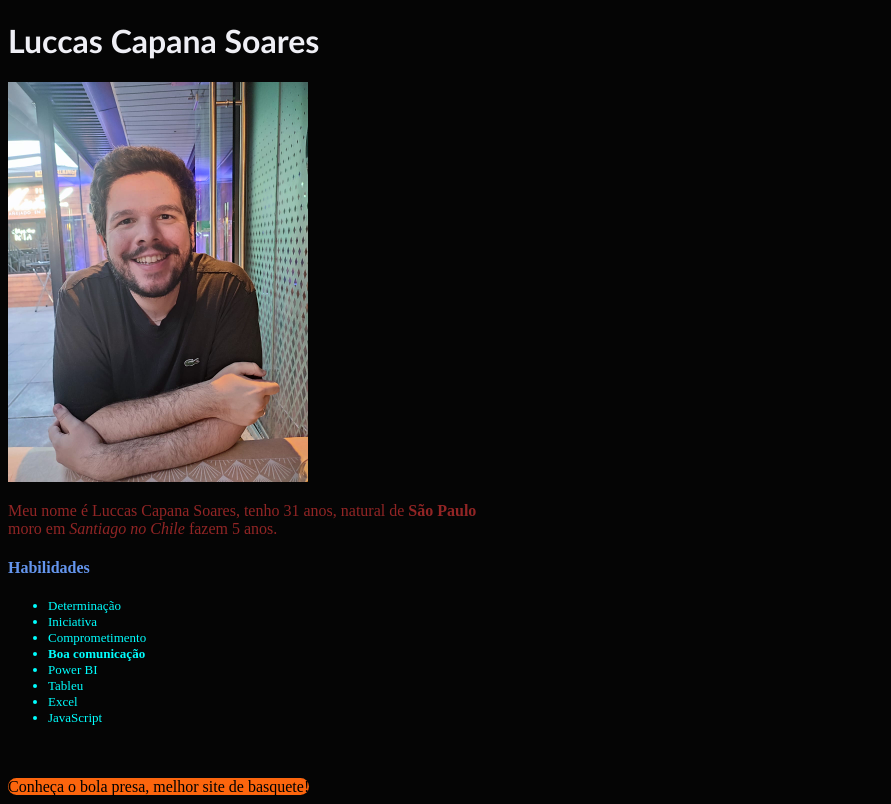
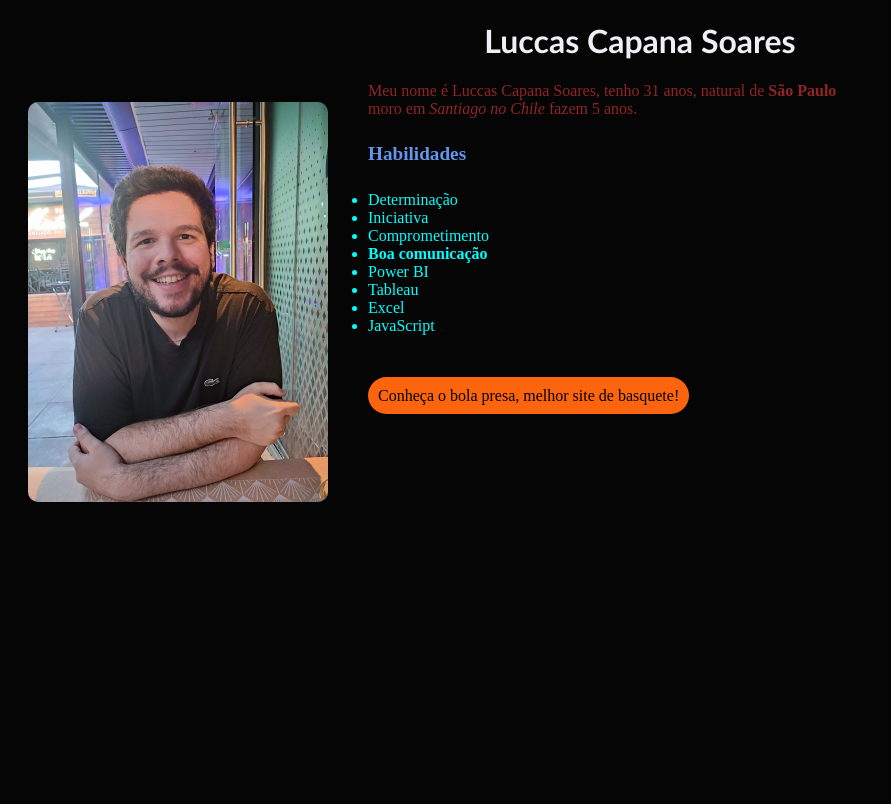
Before and after one commit to LuccasCapana/luccascapana.github.io, a plain HTML site: page index.html in a window 1280 px wide. Shown: the whole page, without its empty margins (0-891 px from the left). Drawn offline with Linux system fonts and the light colour scheme.

Commit message:
Atualizando meu portifólio com float

```diff
--- a/index.html
+++ b/index.html
@@ -5,40 +5,15 @@
     <meta http-equiv="X-UA-Compatible" content="IE=edge">
     <meta name="viewport" content="width=device-width, initial-scale=1.0">
     <title> Portifólio Luccas Capana Soares</title>
-    <style> body{
-        background-color: rgb(5, 5, 5);
-    }
-h1{
-    color: rgb(239, 239, 245);
-    font-family: 'Gill Sans';
-}
-p{
-    color: rgb(145, 37, 37);
-}
-
-.Habilidades{
-    font-size: small;
-    color: aqua;
-}
-
-.Botao{
-    background-color: rgb(252, 101, 13);
-    color: rgb(0, 0, 0);
-    text-decoration: none;
-    border-radius: 150px;
-}
-
-h4{
-    color: cornflowerblue;
-}
-    </style>
+    <link rel="stylesheet" href="style.css">
 </head>
 <body>
-    <h1>Luccas Capana Soares</h1>
-    <img src="Minha foto.jpg" alt="Minha foto" width="300px">
-
-    <p>Meu nome é Luccas Capana Soares, tenho 31 anos, natural de <strong>São Paulo</strong> <br>
-         moro em <em>Santiago no Chile</em> fazem 5 anos.<p>
+        <div>
+        <h1 class="Nome">Luccas Capana Soares</h1>
+        <img class="img" src="Minha foto.jpg" alt="Minha foto" width="300px">
+        <p>Meu nome é Luccas Capana Soares, tenho 31 anos, natural de <strong>São Paulo</strong> <br>
+        moro em <em>Santiago no Chile</em> fazem 5 anos.<p>
+        </div>
 
     <h4>Habilidades</h4>
 
@@ -47,7 +22,7 @@ h4{
         Comprometimento <br> <li class="Habilidades">
         <strong>Boa comunicação</strong> <br><li class="Habilidades">
         Power BI <br> <li class="Habilidades">
-        Tableu <br> <li class="Habilidades">
+        Tableau <br> <li class="Habilidades">
         Excel <br> <li class="Habilidades">
         JavaScript</li class="Habilidades">
         <br><br>
--- /dev/null
+++ b/style.css
@@ -0,0 +1,43 @@
+body{
+    background-color: rgb(5, 5, 5);
+}
+h1{
+color: rgb(239, 239, 245);
+font-family: 'Gill Sans';
+}
+p{
+color: rgb(145, 37, 37);
+}
+
+.Habilidades{
+font-size: medium;
+color: aqua;
+font-weight: 30;
+
+}
+
+.Botao{
+background-color: rgb(252, 101, 13);
+color: rgb(0, 0, 0);
+text-decoration: none;
+border-radius: 150px;
+padding: 10px;
+}
+
+h4{
+color: cornflowerblue;
+font-size: larger;
+}
+
+.img {
+    float: left;
+    padding: 40px white;
+    margin: 20px;
+    margin-right: 40px;
+    border-radius: 10px;
+    border-color: white;
+}
+
+.Nome {
+    text-align: center;
+}
```
